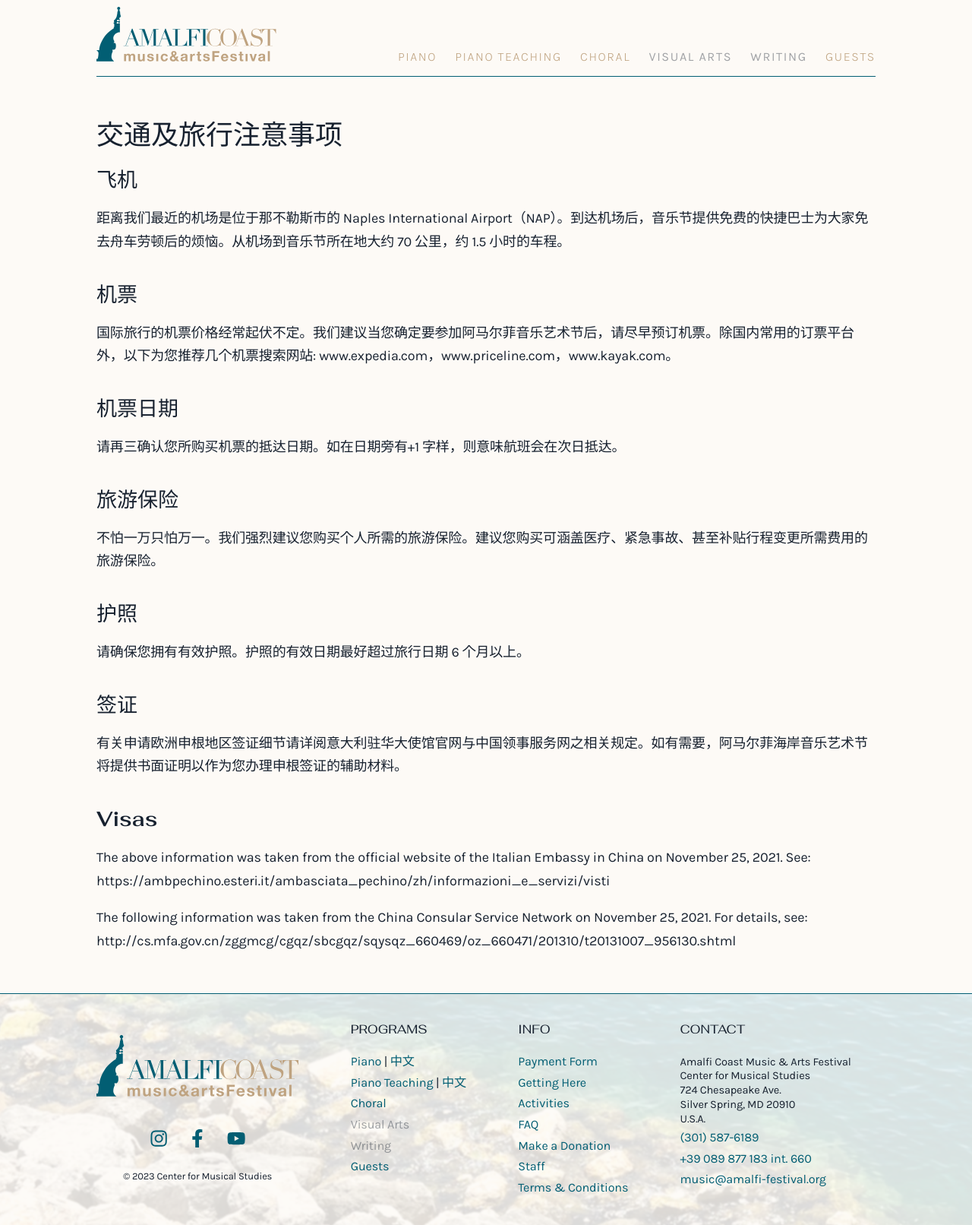
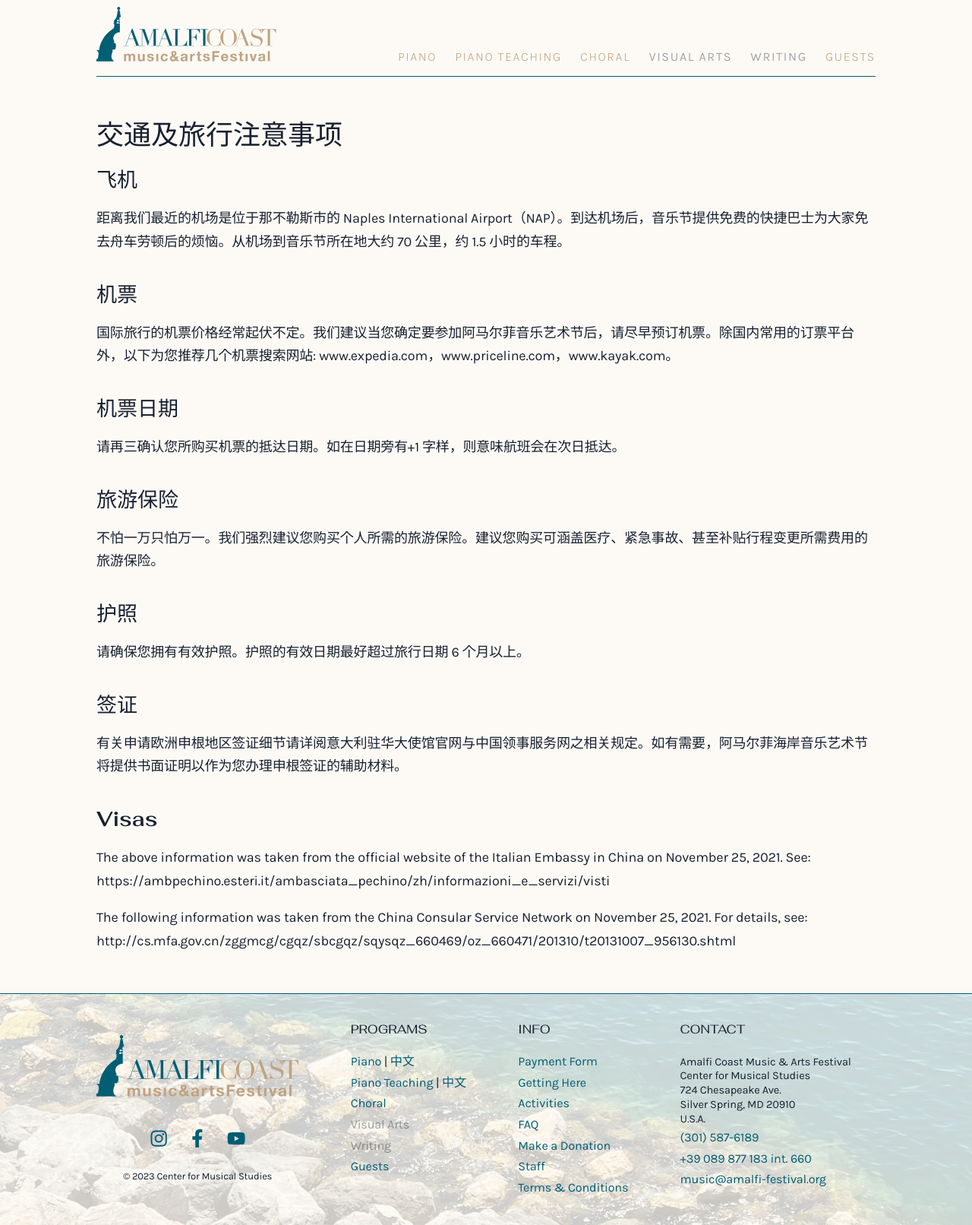
Before and after one commit to Amalfi-Festival/amalfi-festival-org, a Jekyll site: the page built from getting-here-cn.md, in a window 1280 px wide. Shown: the whole page at 76% size. Built offline with Jekyll 4.4.1, drawn with Linux system fonts in a browser that asks for light colours.

Commit message:
Update programs section in home page
New images. Use srcset/sizes to reduce download size. Use different aspect ratio for mobile since it will likely be much more vertically oriented than on desktop.

Update the background image rules, since they should be fixed as a photo, not filtered on the web.

```diff
--- a/_sass/base.scss
+++ b/_sass/base.scss
@@ -92,3 +92,8 @@
 @mixin font-weight($weight) {
     font-variation-settings: "wght" $weight;
 }
+
+@mixin backdrop-filter {
+    -webkit-backdrop-filter: blur(3px);
+    backdrop-filter: blur(3px);
+}
--- a/assets/site/home.scss
+++ b/assets/site/home.scss
@@ -75,9 +75,10 @@
     padding-top: 3rem;
     padding-bottom: 3rem;
 
-    > img {
-        filter: brightness(1.2) saturate(2.0) blur(2px);
-        opacity: .6;
+    @include breakpoint(mobile) {
+        > img:first-child {
+            filter: blur(1px);
+        }
     }
 
     .inset-container {
@@ -87,6 +88,7 @@
     .content-container {
         border-radius: 2rem;
         background-color: rgba(255, 255, 255, .8);
+        @include backdrop-filter;
         padding: 3rem 1rem;
         @include breakpoint(mobile) {
             padding-left: 1rem;
--- a/assets/site/main.scss
+++ b/assets/site/main.scss
@@ -364,7 +364,6 @@
     height: calc(100% + 20px);
     object-fit: cover;
     z-index: -1;
-    filter: contrast(.55) brightness(1.4) blur(.8px);
 }
 
 .highlight-box {
```
Also changed, not shown: index.md (+1 -1 lines), assets/images/amalfi2.jpg (deleted), assets/images/amalfi3.jpg (added), assets/images/amalfi3@0.5x.jpg (added).
